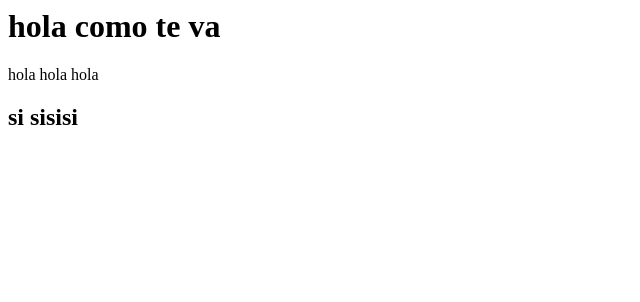
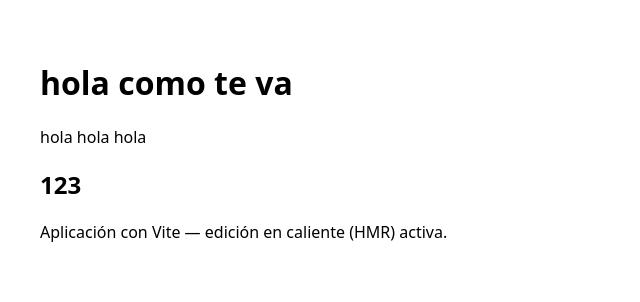
Before and after one commit to camiarevalo110804-netizen/prueba-git, a website: page index.html in a window 1280 px wide. Shown: the whole page, without its empty margins (0-640 px from the left). Drawn offline with Linux system fonts and the light colour scheme.

Commit message:
config html

```diff
--- a/index.html
+++ b/index.html
@@ -1,4 +1,19 @@
-<h1>hola como te va</h1>
-<title>probando probando</title>
-<p>hola hola hola</p>
-<h2>si sisisi</h2>
+<!doctype html>
+<html lang="es">
+	<head>
+		<meta charset="utf-8" />
+		<meta name="viewport" content="width=device-width, initial-scale=1" />
+		<title>probando probando</title>
+		<style>
+			body { font-family: system-ui, -apple-system, "Segoe UI", Roboto, "Helvetica Neue", Arial; padding: 2rem; }
+		</style>
+	</head>
+	<body>
+		<h1>hola como te va</h1>
+		<p>hola hola hola</p>
+		<h2> 123</h2>
+		<!-- Puedes editar este archivo y la página se recargará automáticamente si ejecutas el servidor de desarrollo -->
+			<script type="module" src="/src/main.js"></script>
+	</body>
+
+</html>
--- /dev/null
+++ b/src/main.js
@@ -0,0 +1,12 @@
+console.log('Vite HMR listo — editando src/main.js recargará el módulo');
+
+const app = document.createElement('div');
+app.id = 'app-root';
+app.innerHTML = `<p>Aplicación con Vite — edición en caliente (HMR) activa.</p>`;
+document.body.appendChild(app);
+
+if (import.meta.hot) {
+  import.meta.hot.accept(() => {
+    console.log('Módulo actualizado');
+  });
+}
```
Also changed, not shown: package.json (added, +15 -0 lines), README.md, 1 other file.
